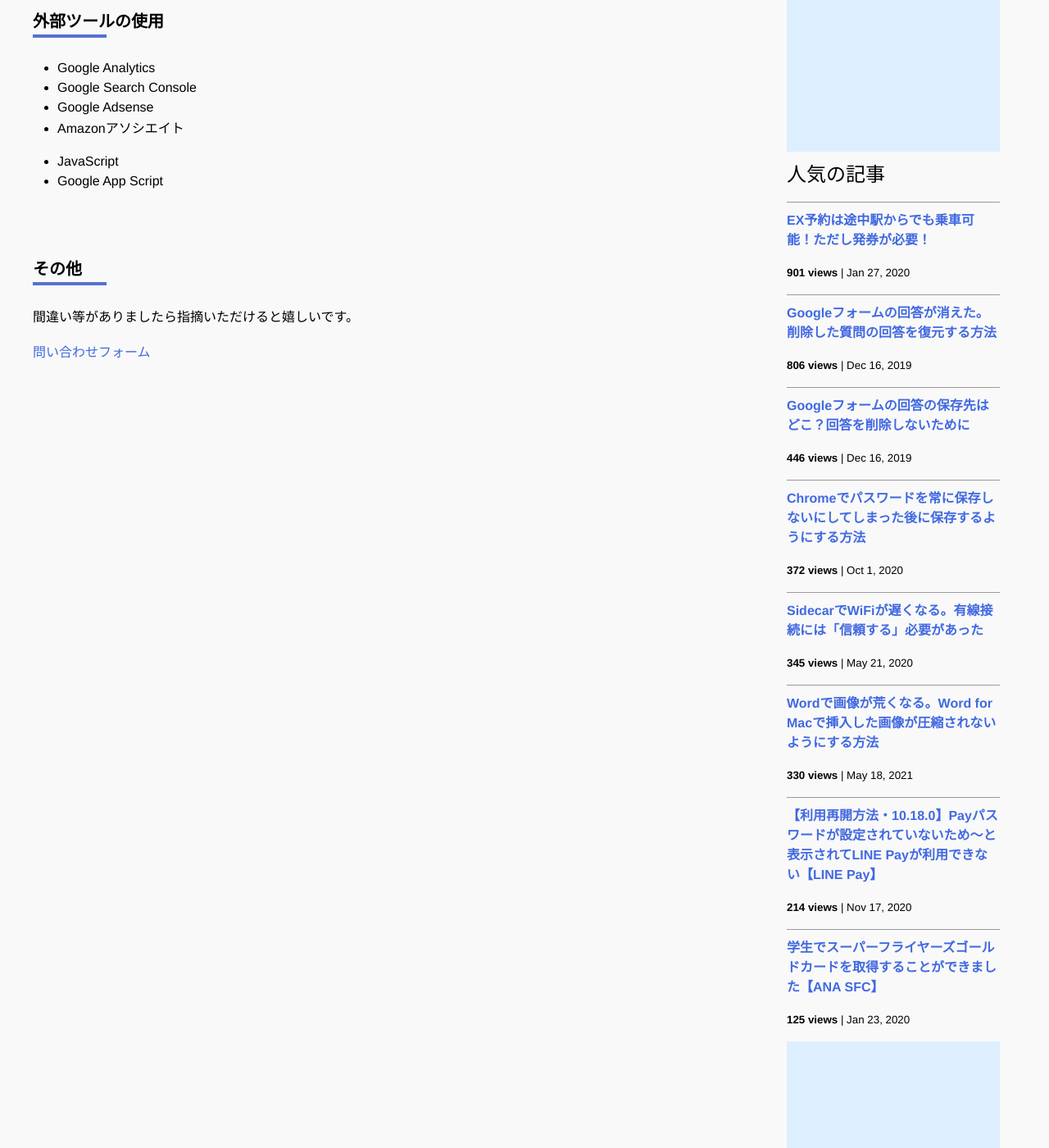
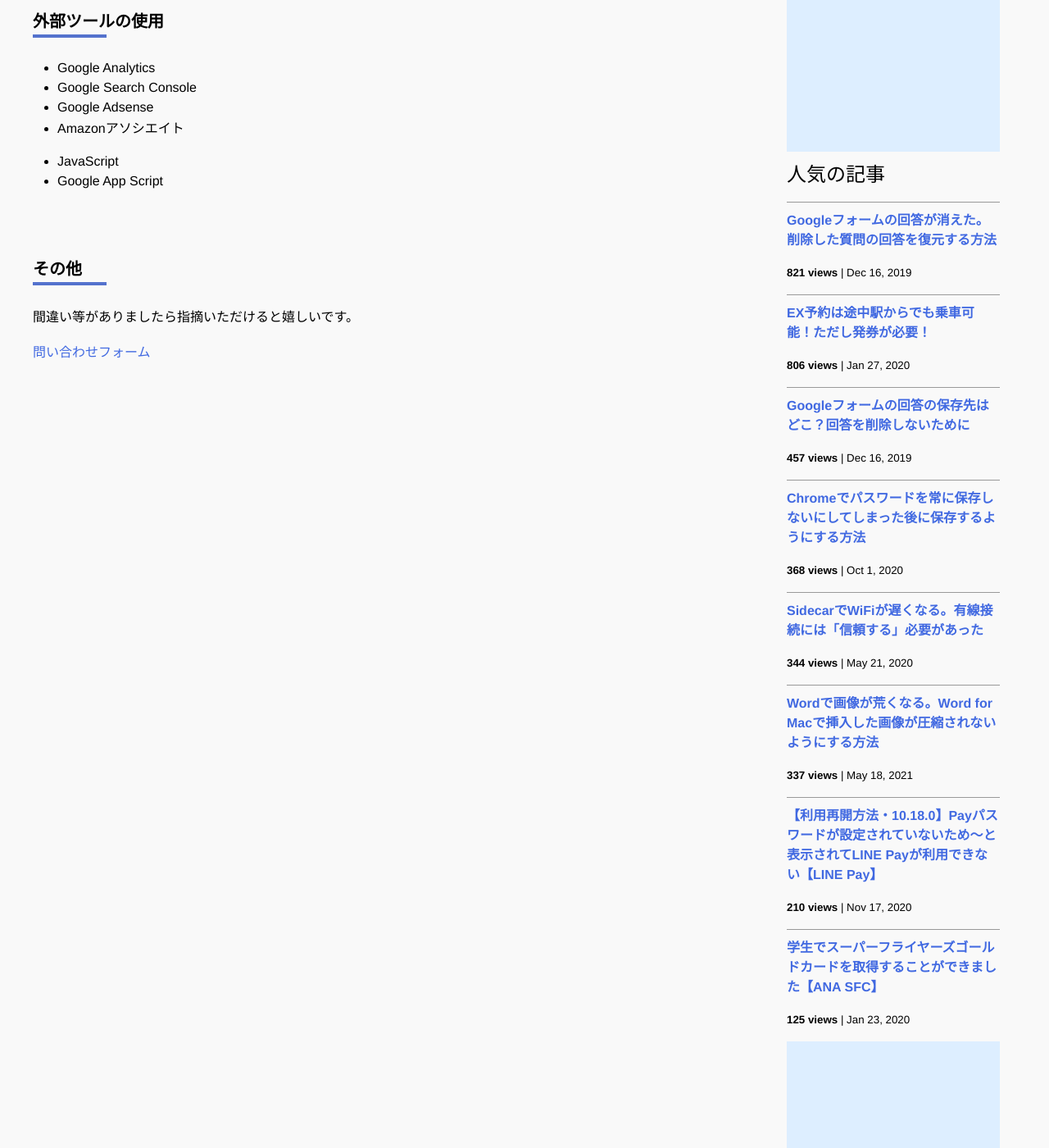
Before and after one commit to iwanaminami/shoyaiwaname, a Jekyll site: the page built from about.markdown, in a window 1280 px wide and 1400 px high, scrolled down 628 px. Shown: the whole window at 82% size. Built offline with Jekyll 4.4.1, drawn with Linux system fonts in a browser that asks for light colours; nearby versions of some CDN libraries; comment, search, counter and statistics services are not loaded.

Commit message:
a new commit message

```diff
--- a/_data/popularposts.yml
+++ b/_data/popularposts.yml
@@ -1,17 +1,17 @@
 side:
-  - view: 901
+  - view: 821
+    url: /2019/12/16/restore-googleform.html
+  - view: 806
     url: /2020/01/27/ex-rideontheway.html
-  - view: 806
-    url: /2019/12/16/restore-googleform.html
-  - view: 446
+  - view: 457
     url: /2019/12/16/googleform-answers.html
-  - view: 372
+  - view: 368
     url: /2020/10/01/googlepassword.html
-  - view: 345
+  - view: 344
     url: /2020/05/21/sidecar-via-cable.html
-  - view: 330
+  - view: 337
     url: /2021/05/18/image-compression-word.html
-  - view: 214
+  - view: 210
     url: /2020/11/17/linepay.html
   - view: 125
     url: /2020/01/23/sfcgold.html
```
